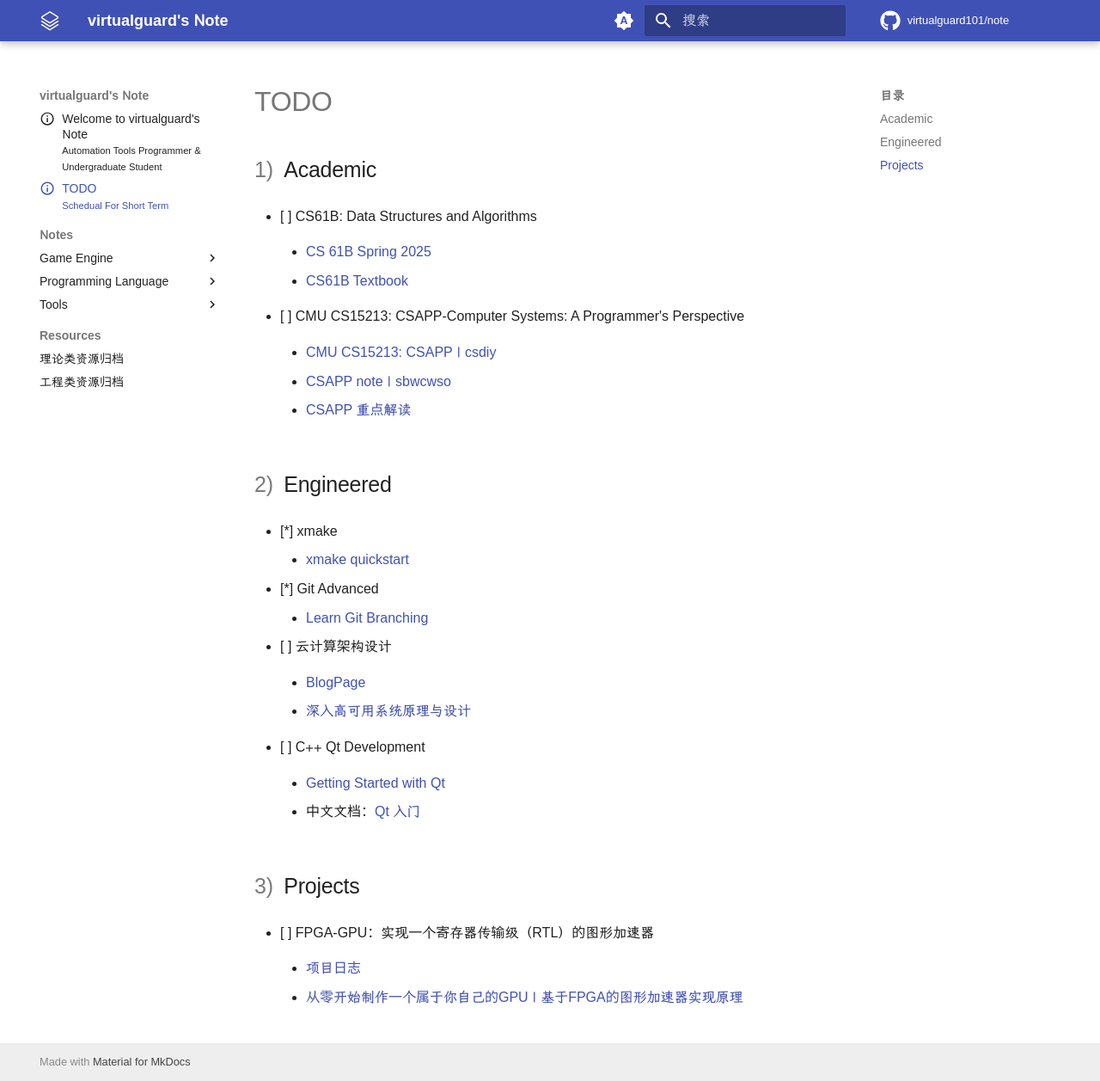
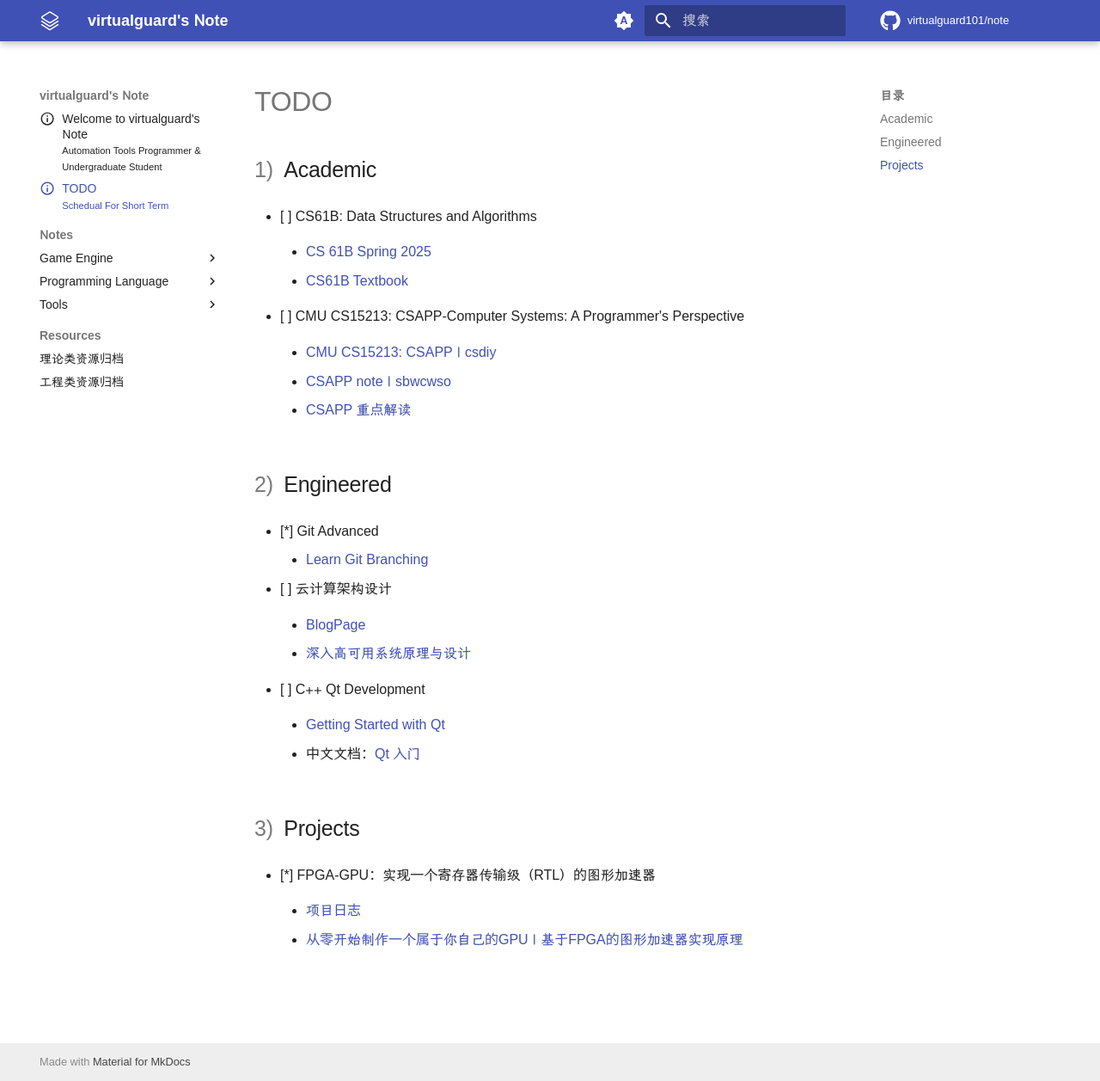
Before and after one commit to virtualguard101/note, an MkDocs documentation site: the page built from docs/TODO.md, in a window 1280 px wide and 1257 px high. Shown: the whole window at 86% size. Built offline with MkDocs 1.6.1 and Material for MkDocs 9.7.7, drawn with Linux system fonts in a browser that asks for light colours; some web fonts are replaced; comment, search, counter and statistics services are not loaded.

Commit message:
update TODO

```diff
--- a/docs/TODO.md
+++ b/docs/TODO.md
@@ -22,9 +22,6 @@ subtitle: Schedual For Short Term
 
 ## Engineered
 
-- [*] xmake
-    - [xmake quickstart](https://xmake.io/#/zh-cn/guide/quickstart)
-
 - [*] Git Advanced
     - [Learn Git Branching](https://learngitbranching.js.org/?locale=zh_CN)
 
@@ -41,7 +38,7 @@ subtitle: Schedual For Short Term
 
 ## Projects
 
-- [ ] FPGA-GPU：实现一个寄存器传输级（RTL）的图形加速器
+- [*] FPGA-GPU：实现一个寄存器传输级（RTL）的图形加速器
     - [项目日志](https://projects.virtualguard101.xyz/posts/gpu-researching-log/)
 
     - [从零开始制作一个属于你自己的GPU | 基于FPGA的图形加速器实现原理](https://zhuanlan.zhihu.com/p/714400366?utm_psn=1883987006549374851)
```
